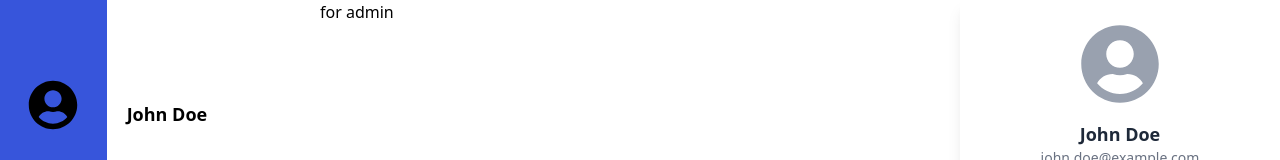
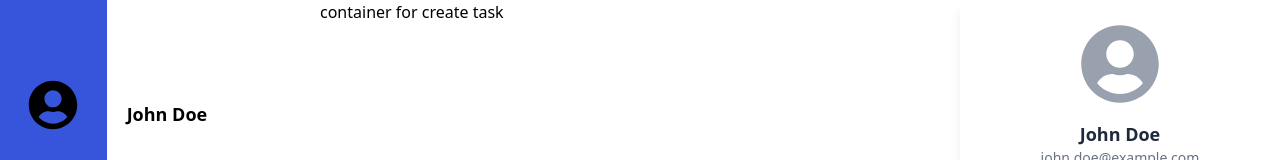
Before and after one commit to Mdismail2001/task_Management_System, a React (Vite) app: page /home/create-task in a window 1280 px wide. Shown: the top 160 px of the page. Built offline with nearby package versions, Linux system fonts and the light colour scheme.

Commit message:
create folder structure

```diff
--- /dev/null
+++ b/src/components/HomeLayout2/MainContainer2.jsx
@@ -0,0 +1,11 @@
+import React from 'react';
+
+const MainContainer2 = () => {
+    return (
+        <div>
+            container for  create task
+        </div>
+    );
+};
+
+export default MainContainer2;
--- a/src/components/HomeLayout/Root.jsx
+++ b/src/components/Root/Root.jsx
@@ -1,7 +1,7 @@
 import React from 'react';
 import { Outlet } from 'react-router';
-import LeftNav from './LeftNav';
-import RightNav from './RightNav';
+import LeftNav from '../ShareComponent/LeftNav';
+import RightNav from '../ShareComponent/RightNav';
 
 const Root = () => {
     return (
```
Also changed, not shown: src/main.jsx (+4 -3 lines), src/components/ShareComponent/LeftNav.jsx (renamed from src/components/HomeLayout/LeftNav.jsx), src/components/ShareComponent/RightNav.jsx (renamed from src/components/HomeLayout/RightNav.jsx).
